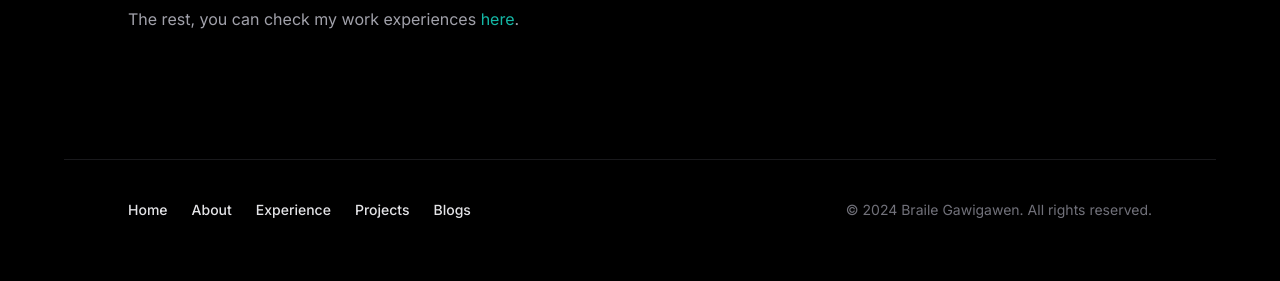
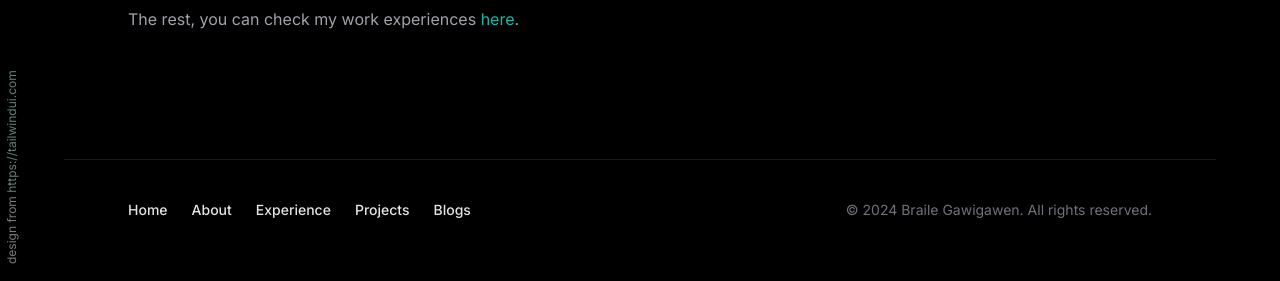
Before and after one commit to brailecg/tw-portfolio, a Next.js app: page /about in a window 1280 px wide. Shown: the part 1033-1314 px from the top of the page. Built offline with nearby package versions, Linux system fonts and the light colour scheme.

Commit message:
[UI] add the 'design from' text

```diff
--- a/app/Components/Footer.tsx
+++ b/app/Components/Footer.tsx
@@ -20,7 +20,15 @@ function NavLink({
 
 export default function Footer() {
   return (
-    <footer className="mt-32 flex-none">
+    <footer className="mt-32 flex-none relative ">
+      <div className="text-xs left-5 bottom-5 origin-bottom-left -rotate-90 absolute text-zinc-800 dark:text-zinc-100 opacity-50">
+        design from{" "}
+        <a
+          href="https://tailwindui.com/"
+          className=" text-teal-900 dark:text-teal-100">
+          https://tailwindui.com
+        </a>
+      </div>
       <ContainerOuter>
         <div className="border-t border-zinc-100 pb-16 pt-10 dark:border-zinc-700/40">
           <ContainerInner>
```
